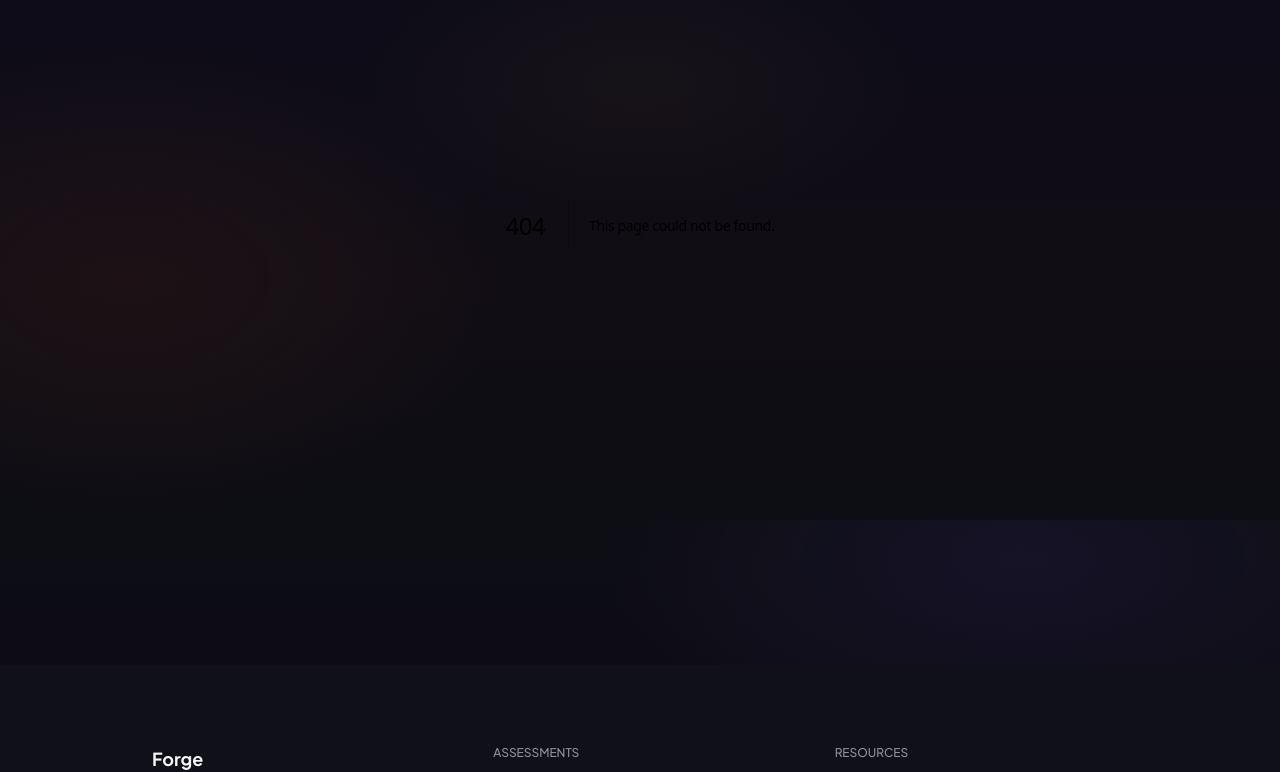
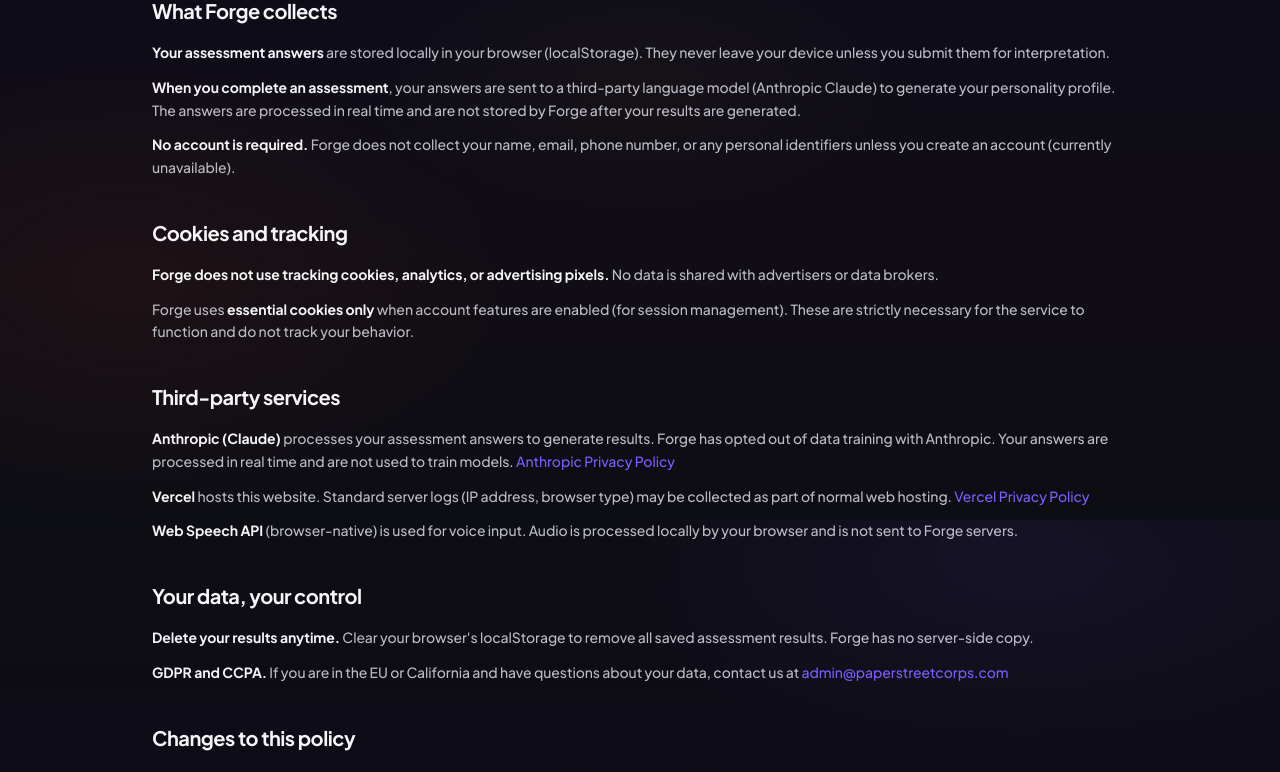
Before and after one commit to papersteetcorps/paper-street-corps, a Next.js app: page /privacy in a window 1280 px wide. Before the commit this address had no page. Shown: the part 280-1052 px from the top of the page. Built offline with nearby package versions, Linux system fonts and the light colour scheme.

Commit message:
Add privacy policy page and footer link
- Privacy policy at /privacy covering: data collection, cookies, third-party services, GDPR/CCPA
- Anthropic data opt-out noted
- No tracking cookies, no analytics, no PII collected
- Footer updated with Privacy Policy link

```diff
--- /dev/null
+++ b/src/app/privacy/page.tsx
@@ -0,0 +1,108 @@
+import Link from "next/link";
+import Container from "@/components/ui/Container";
+
+export const metadata = {
+  title: "Privacy Policy — Forge",
+};
+
+export default function PrivacyPage() {
+  return (
+    <Container className="py-16 max-w-2xl">
+      <div className="space-y-10">
+        <div>
+          <h1 className="font-display text-3xl md:text-4xl font-bold">Privacy Policy</h1>
+          <p className="text-surface-400 text-sm mt-2">Last updated: April 2026</p>
+        </div>
+
+        <section className="space-y-4">
+          <h2 className="font-display text-xl font-semibold">What Forge collects</h2>
+          <div className="space-y-3 text-surface-300 text-sm leading-relaxed">
+            <p>
+              <strong className="text-foreground">Your assessment answers</strong> are stored locally in your browser (localStorage).
+              They never leave your device unless you submit them for interpretation.
+            </p>
+            <p>
+              <strong className="text-foreground">When you complete an assessment</strong>, your answers are sent to a third-party
+              language model (Anthropic Claude) to generate your personality profile. The answers are processed
+              in real time and are not stored by Forge after your results are generated.
+            </p>
+            <p>
+              <strong className="text-foreground">No account is required.</strong> Forge does not collect your name, email,
+              phone number, or any personal identifiers unless you create an account (currently unavailable).
+            </p>
+          </div>
+        </section>
+
+        <section className="space-y-4">
+          <h2 className="font-display text-xl font-semibold">Cookies and tracking</h2>
+          <div className="space-y-3 text-surface-300 text-sm leading-relaxed">
+            <p>
+              <strong className="text-foreground">Forge does not use tracking cookies, analytics, or advertising pixels.</strong> No
+              data is shared with advertisers or data brokers.
+            </p>
+            <p>
+              Forge uses <strong className="text-foreground">essential cookies only</strong> when account features are enabled (for session management).
+              These are strictly necessary for the service to function and do not track your behavior.
+            </p>
+          </div>
+        </section>
+
+        <section className="space-y-4">
+          <h2 className="font-display text-xl font-semibold">Third-party services</h2>
+          <div className="space-y-3 text-surface-300 text-sm leading-relaxed">
+            <p>
+              <strong className="text-foreground">Anthropic (Claude)</strong> processes your assessment answers to generate results.
+              Forge has opted out of data training with Anthropic. Your answers are processed in real time
+              and are not used to train models.{" "}
+              <a href="https://www.anthropic.com/privacy" target="_blank" rel="noopener noreferrer" className="text-accent-blue hover:underline">
+                Anthropic Privacy Policy
+              </a>
+            </p>
+            <p>
+              <strong className="text-foreground">Vercel</strong> hosts this website. Standard server logs (IP address, browser type)
+              may be collected as part of normal web hosting.{" "}
+              <a href="https://vercel.com/legal/privacy-policy" target="_blank" rel="noopener noreferrer" className="text-accent-blue hover:underline">
+                Vercel Privacy Policy
+              </a>
+            </p>
+            <p>
+              <strong className="text-foreground">Web Speech API</strong> (browser-native) is used for voice input. Audio is processed
+              locally by your browser and is not sent to Forge servers.
+            </p>
+          </div>
+        </section>
+
+        <section className="space-y-4">
+          <h2 className="font-display text-xl font-semibold">Your data, your control</h2>
+          <div className="space-y-3 text-surface-300 text-sm leading-relaxed">
+            <p>
+              <strong className="text-foreground">Delete your results anytime.</strong> Clear your browser&apos;s localStorage to remove
+              all saved assessment results. Forge has no server-side copy.
+            </p>
+            <p>
+              <strong className="text-foreground">GDPR and CCPA.</strong> If you are in the EU or California and have questions about
+              your data, contact us at{" "}
+              <a href="mailto:admin@paperstreetcorps.com" className="text-accent-blue hover:underline">
+                admin@paperstreetcorps.com
+              </a>
+            </p>
+          </div>
+        </section>
+
+        <section className="space-y-4">
+          <h2 className="font-display text-xl font-semibold">Changes to this policy</h2>
+          <p className="text-surface-300 text-sm leading-relaxed">
+            This policy will be updated as Forge adds features (accounts, voice conversations, therapist booking).
+            Major changes will be noted here with the date.
+          </p>
+        </section>
+
+        <div className="pt-4 border-t border-surface-700">
+          <Link href="/" className="text-sm text-accent-blue hover:underline">
+            Back to Forge
+          </Link>
+        </div>
+      </div>
+    </Container>
+  );
+}
--- a/src/components/Footer.tsx
+++ b/src/components/Footer.tsx
@@ -12,6 +12,7 @@
   Resources: [
     { label: "Theory", href: "/theory" },
     { label: "Research Papers", href: "/resources" },
+    { label: "Privacy Policy", href: "/privacy" },
   ],
 };
 
```
